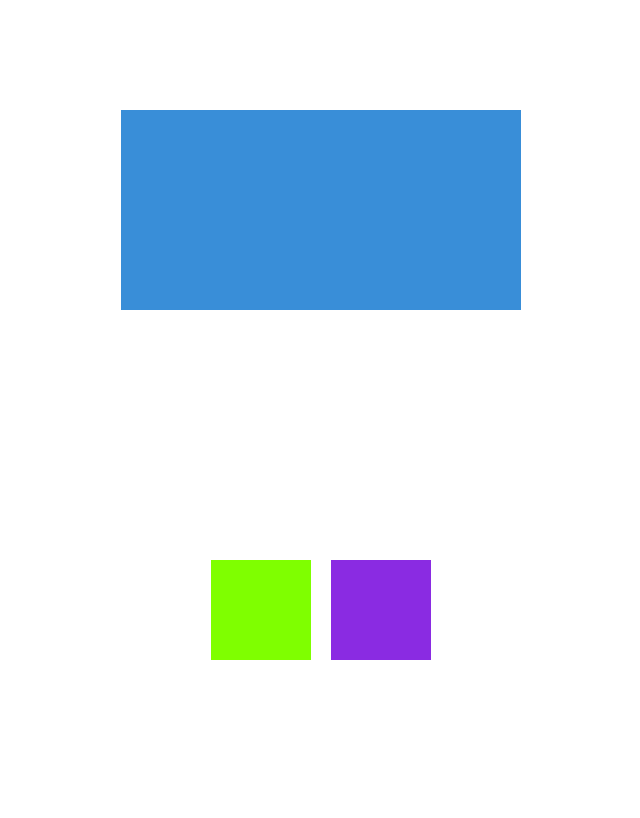
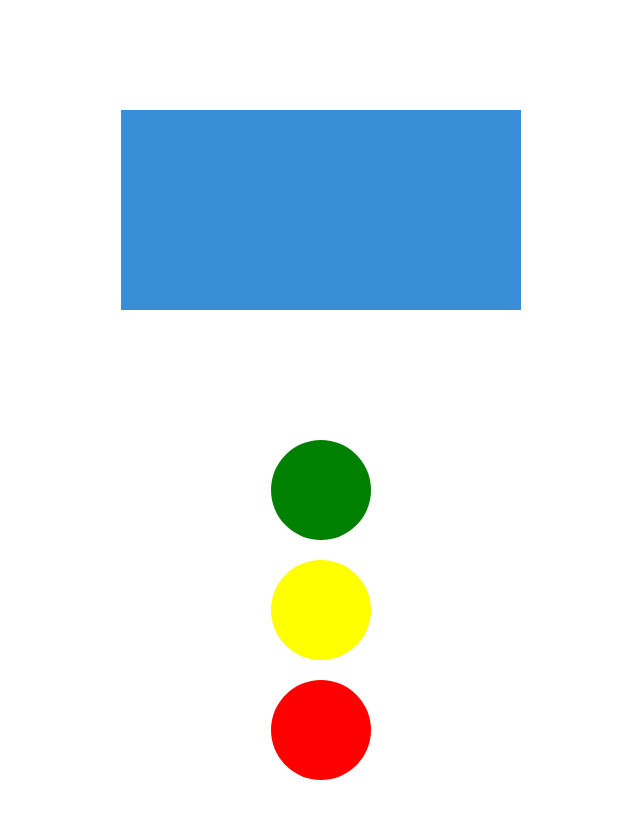
Before and after one commit to gustavovictor46/progresso-html, a plain HTML site: page pages/atividades.html in a window 1280 px wide. Shown: the whole page, without its empty margins (319-959 px from the left). Drawn offline with Linux system fonts and the light colour scheme.

Commit message:
resolve atividade 03

```diff
--- a/assets/styles/atividades.css
+++ b/assets/styles/atividades.css
@@ -1,4 +1,3 @@
-
 * {
   padding: 40px;
   margin: 0;
@@ -19,24 +18,29 @@ body {
   align-items: center;
 }
 
-
 .container {
   display: flex;
   justify-content: center;
   align-items: center;
+  flex-direction: column;
   height: 500px;
   gap: 20px;
 }
 
-.quadrado {
+.bola {
   width: 100px;
   height: 100px;
+  border-radius: 100%;
+}
+
+.vermelha {
+  background-color: red;
+}
+
+.amarela {
+  background-color: yellow;
 }
 
 .verde {
-    background-color: chartreuse;
+  background-color: green;
 }
-
-.roxo {
-    background-color: blueviolet;
-}
--- a/pages/atividades.html
+++ b/pages/atividades.html
@@ -11,9 +11,12 @@
         <div class="retângulo"></div>
 
         <div class="container">
-        <div class="quadrado verde"></div>
-        <div class="quadrado roxo"></div>
+        <div class="bola verde"></div>
+        <div class="bola amarela"></div>
+        <div class="bola vermelha"></div>
     </div>
+
+
     </section>
 </body>
 </html>
```
Lines whose indentation alone changed are shown as unchanged.
